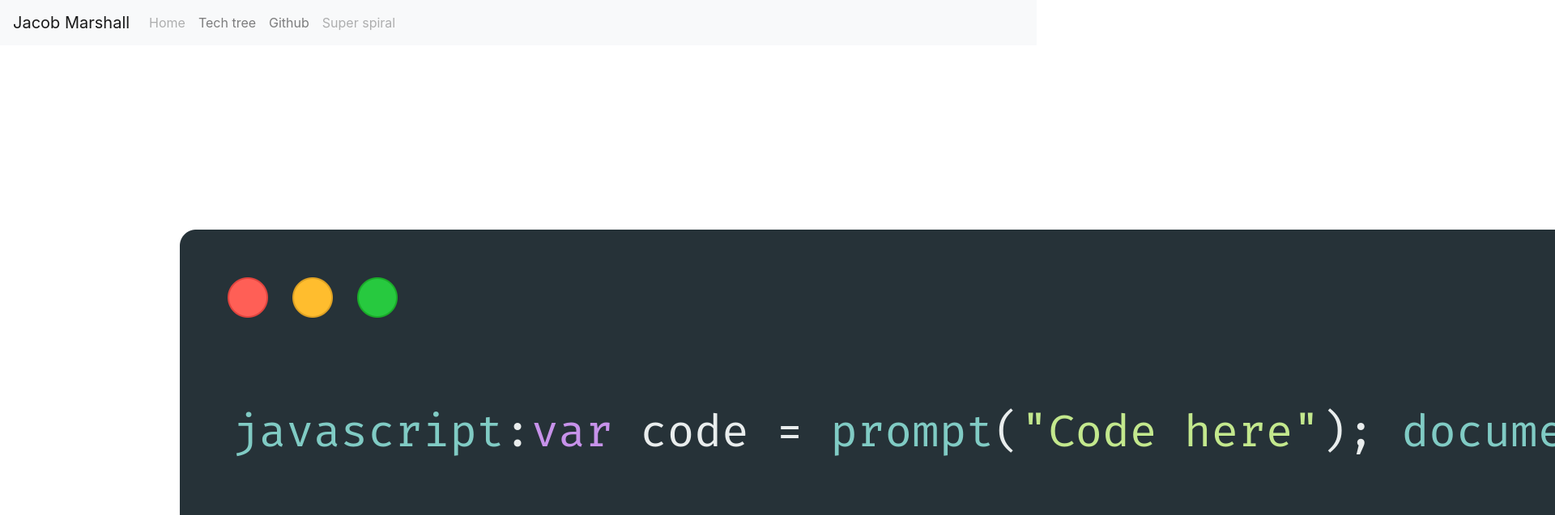
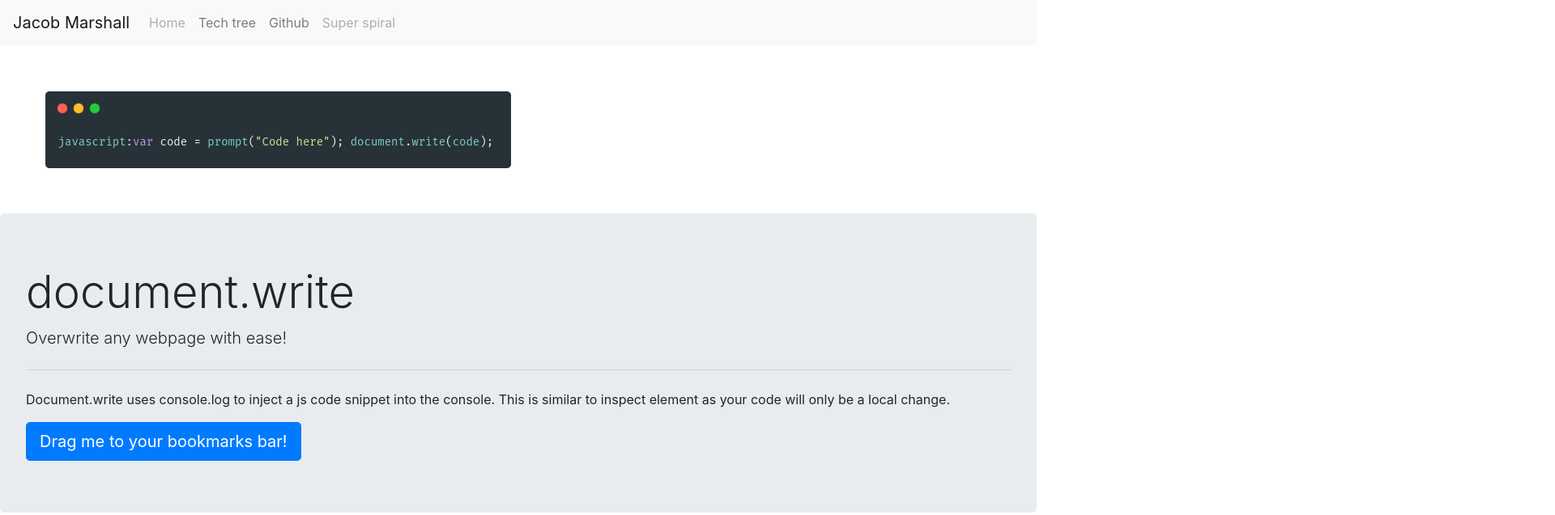
Before and after one commit to Jacob-Marshall/document.write, a plain HTML site: page home.html in a window 1280 px wide. Shown: the top 637 px of the page at 81% size, 1920 px wide, since content can reach past the window. Drawn offline with nearby package versions, Linux system fonts and the light colour scheme.

Commit message:
Update home.html

```diff
--- a/home.html
+++ b/home.html
@@ -12,7 +12,7 @@
     </div>
   </div>
 </nav>
-  <img src="https://jacob-marshall.github.io/document.write/carbon%20(1).png"></img>
+  <img src="https://jacob-marshall.github.io/document.write/carbon%20(2).png"></img>
 <div class="jumbotron">
   <h1 class="display-4">document.write</h1>
   <p class="lead">Overwrite any webpage with ease!</p>
```
